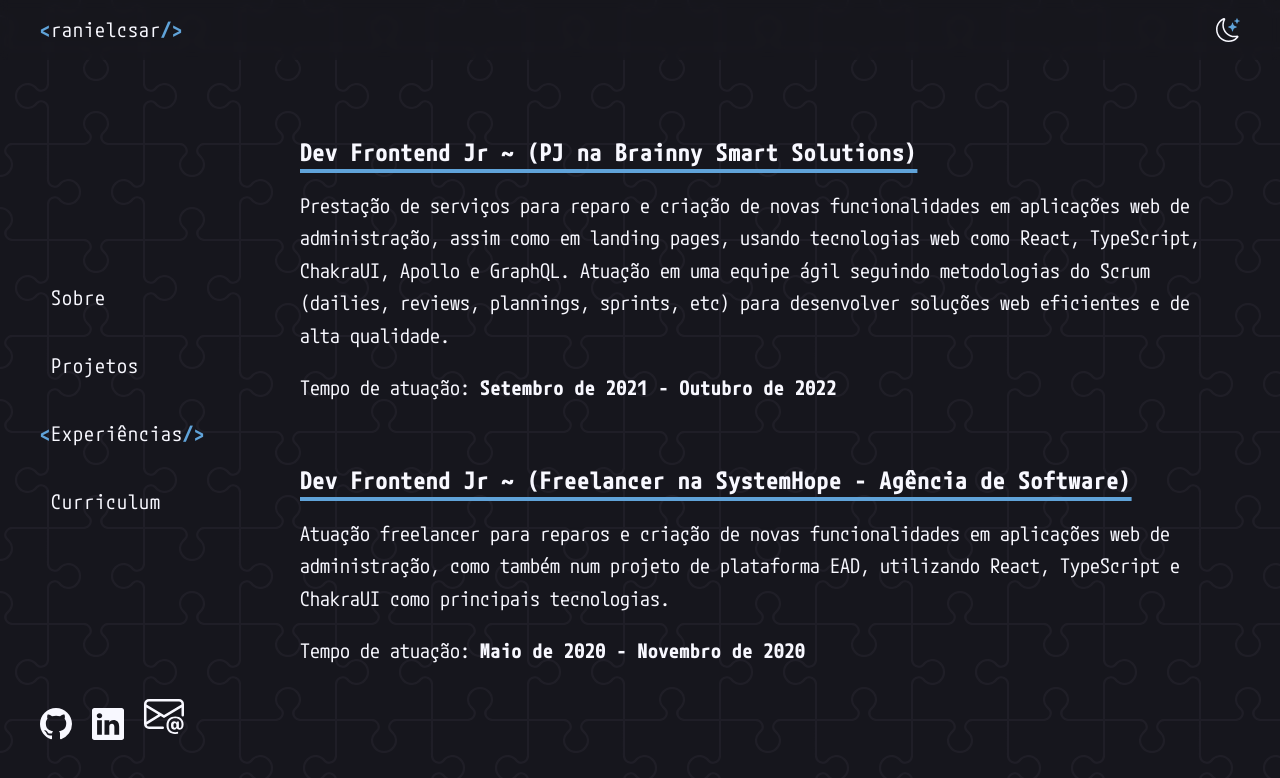
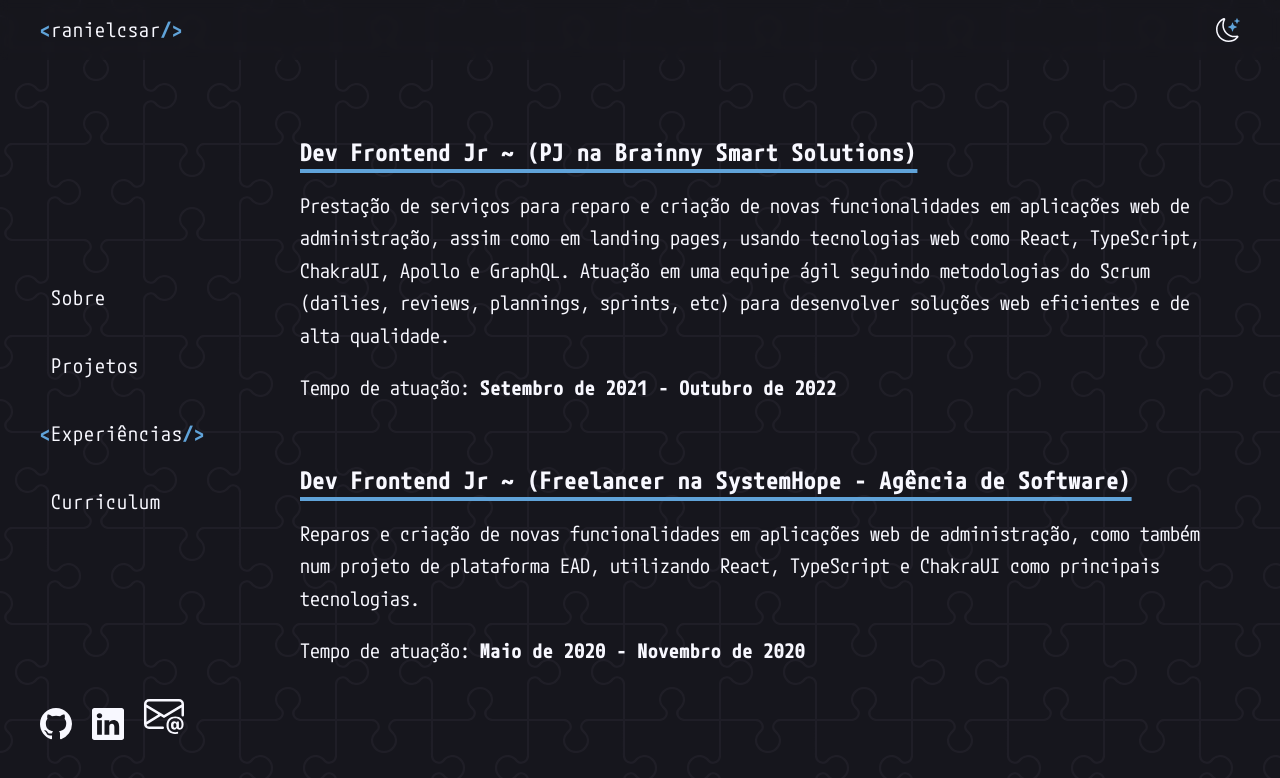
Before and after one commit to ranielcsar/ranoob.github.io, a React (Vite) app: page /experiences in a window 1280 px wide. Shown: the top 778 px of the page. Built offline with nearby package versions, Linux system fonts and the light colour scheme.

Commit message:
feat: new exp text

```diff
--- a/src/pages/experiences/index.tsx
+++ b/src/pages/experiences/index.tsx
@@ -21,7 +21,7 @@ export function ExperienciesPage() {
         </Exp>
 
         <Exp title="Dev Frontend Jr ~ (Freelancer na SystemHope - Agência de Software)">
-          Atuação freelancer para reparos e criação de novas funcionalidades em
+          Reparos e criação de novas funcionalidades em
           aplicações web de administração, como também num projeto de plataforma
           EAD, utilizando React, TypeScript e ChakraUI como principais
           tecnologias.
```
